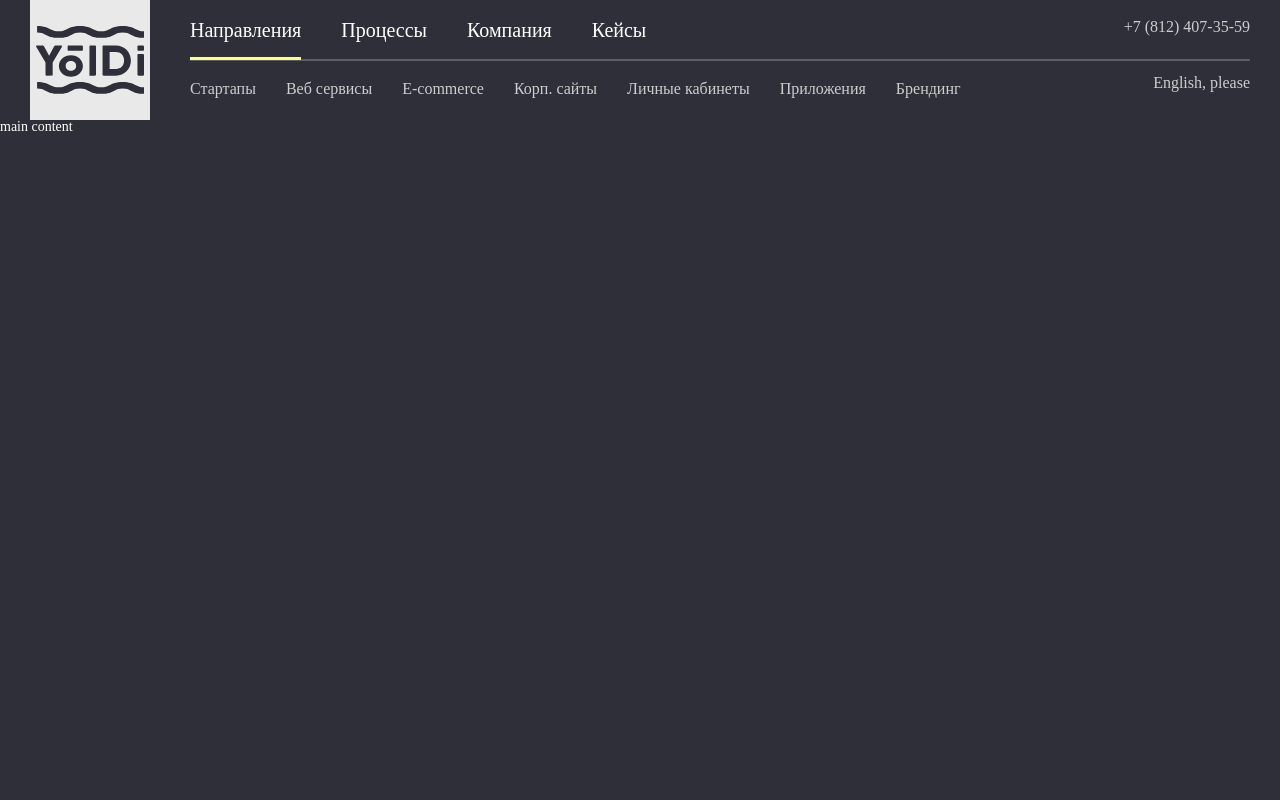
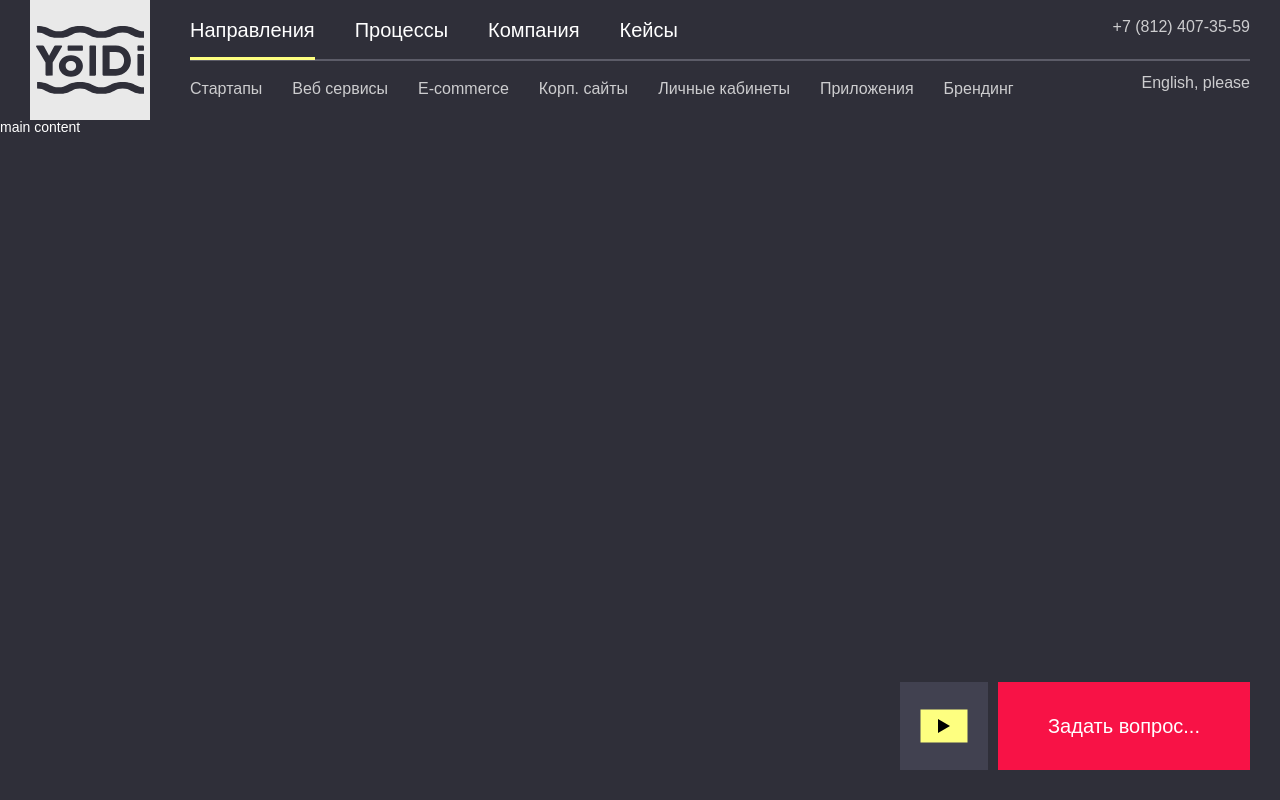
Before and after one commit to dmsk01/yoldi, a website built with webpack: page src/index.html in a window 1280 px wide. Built offline with nearby package versions, Linux system fonts and the light colour scheme; files whose address does not match are found by name.

Commit message:
float block added

```diff
--- a/src/html/_popup.htm
+++ b/src/html/_popup.htm
@@ -9,3 +9,14 @@
 	</div>
 </div>
  -->
+
+<div class="float-block">
+  <div class="float-block__inner">
+    <div class="float-block__play">
+      <button class="float-block__button-play"></button>
+    </div>
+    <div class="float-block__ask">
+      <button class="float-block__button-ask">Задать вопрос...</button>
+    </div>
+  </div>
+</div>
--- a/src/scss/common.scss
+++ b/src/scss/common.scss
@@ -1,13 +1,90 @@
 // Заголовки, общие БЄМ блоки и проче...
 .title {
-    color: #fff;
-    font-size: 60px;
-    line-height: 1;
-    font-weight: 700;
+  color: #fff;
+  font-size: 60px;
+  line-height: 1;
+  font-weight: 700;
 }
 
 .text {
+  font-size: 20px;
+  line-height: calc(32 / 20 * 100%);
+  color: #fff;
+}
+
+.float-block {
+  position: fixed;
+  right: 30px;
+  bottom: 30px;
+  z-index: 100000;
+  max-width: 350px;
+  width: 100%;
+  @media (max-width: em(768)) {
+    right: 0;
+    bottom: 0;
+    max-width: none;
+  }
+  &__inner {
+    display: flex;
+    width: 100%;
+    min-height: 88px;
+    height: 100%;
+    @media (max-width: em(768)) {
+      min-height: 80px;
+    }
+  }
+  &__play {
+    position: relative;
+    flex: 0 0 88px;
+    background: #414150;
+    margin-right: 10px;
+    &::before {
+      content: "";
+      position: absolute;
+      top: 50%;
+      left: 50%;
+      transform: translate(-50%, -50%);
+      display: inline-block;
+      width: 47px;
+      height: 33px;
+      background-color: $mainYellow;
+    }
+    &::after {
+      content: "";
+      position: absolute;
+      top: 50%;
+      left: 50%;
+      transform: translate(-50%, -50%);
+      display: inline-block;
+      width: 12px;
+      height: 14px;
+      background: url("../img/icons/play.svg") center / contain no-repeat;
+      z-index: 1;
+    }
+    @media (max-width: em(768)) {
+      margin-right: 0;
+    }
+  }
+  &__button-play {
+    cursor: pointer;
+    width: 100%;
+    height: 100%;
+  }
+  &__ask {
+    flex: 1 1 auto;
+    width: 100%;
+    display: flex;
+    align-items: center;
+    justify-content: center;
+    background-color: $accentRed;
+  }
+  &__button-ask {
+    width: 100%;
+    height: 100%;
+    color: #fff;
     font-size: 20px;
-    line-height: calc(32/20*100%);
-    color: #fff;
+    font-family: "OrenburgC", sans-serif;
+    line-height: math.div(28, 20);
+    cursor: pointer;
+  }
 }
--- a/src/scss/header.scss
+++ b/src/scss/header.scss
@@ -289,8 +289,8 @@
     position: relative;
     display: block;
     margin-right: 10px;
-    width: rem(20);
-    height: rem(13);
+    width: rem(22);
+    height: rem(12);
     cursor: pointer;
     z-index: 5;
     span,
--- a/src/scss/style.scss
+++ b/src/scss/style.scss
@@ -14,13 +14,13 @@
 //@import "fonts/icons";
 
 // Шрифт по умолчанию ==============================================================================================================================================================================================================================================================================
-$fontFamily: "OrenburgC";
+$fontFamily: "OrenburgC", sans-serif;
 $fontSize: rem(14); // где 14(px) - размер шрифта по умолчанию из макета
 
 // Основные цвета
 $mainColor: #000; // Цвет шрифта по умолчанию
 
-@import 'variables';
+@import "variables";
 // НАСТРОЙКИ ===============================================================================================================================================================================================================================================================================================
 // Минимальная ширина страницы
 $minWidth: 375;
@@ -50,7 +50,7 @@ $responsiveType: 1;
 @import "base/null";
 
 body {
-	background:$mainDark;
+  background: $mainDark;
   color: #fff;
   // Скролл заблокирован
   .lock & {
```
Also changed, not shown: src/img/icons/play.svg (added). Lines whose indentation alone changed are shown as unchanged.
